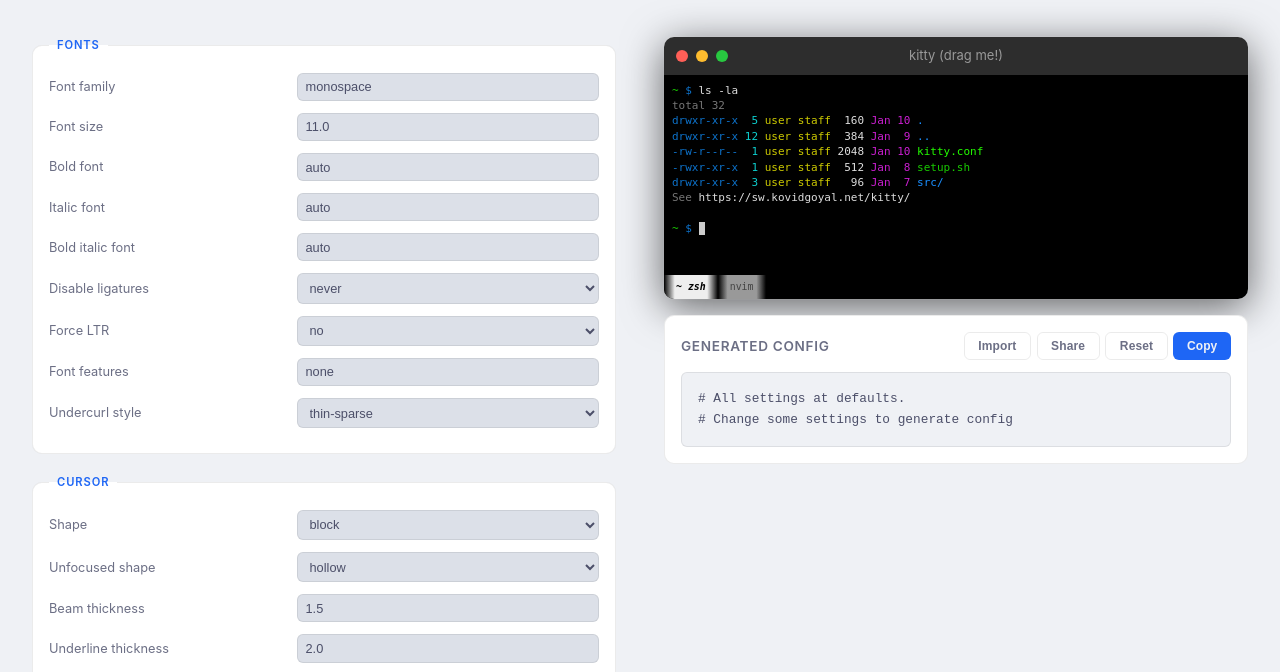
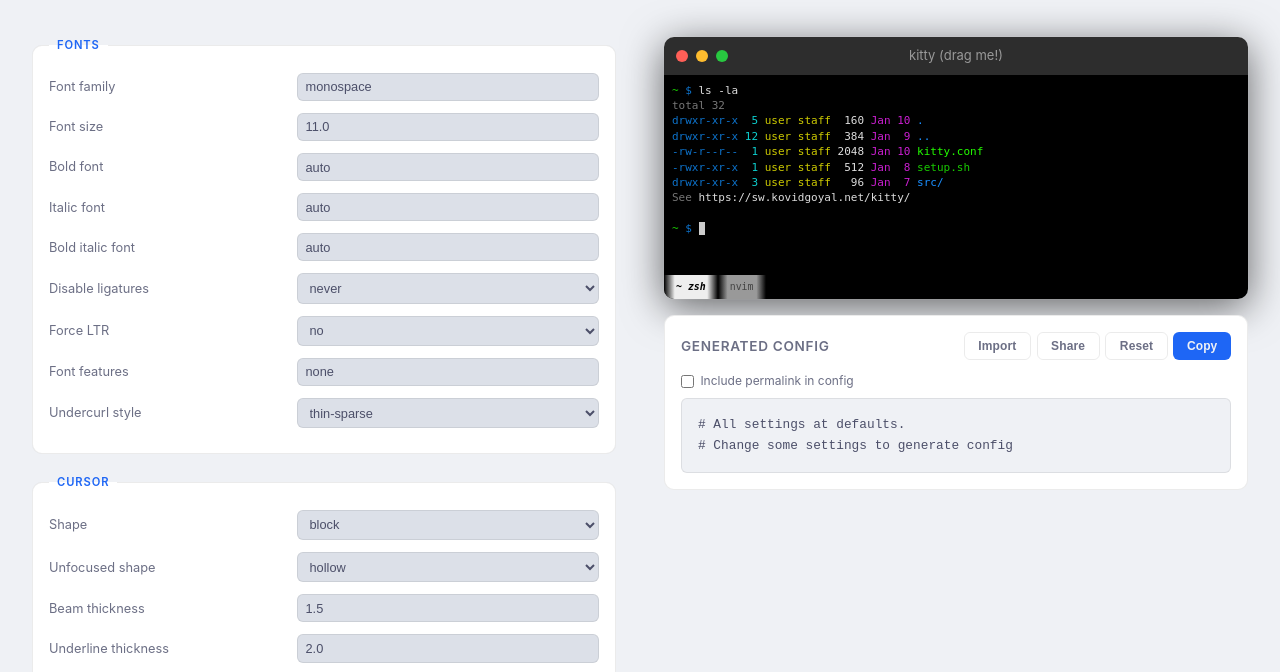
Before and after one commit to balintb/kitty-conf, a website built with Vite: page index.html in a window 1280 px wide. Shown: the part 114-786 px from the top of the page. Built offline with nearby package versions, Linux system fonts and the light colour scheme.

Commit message:
Permalink comment

```diff
--- a/src/generate.ts
+++ b/src/generate.ts
@@ -8,7 +8,7 @@ export function generateConfig(): string {
     return "# All settings at defaults.\n# Change some settings to generate config\n";
   }
 
-  const lines: string[] = ["# kitty.conf", "# Generated by kitty-conf (https://kitty-conf.balintb.com/)", ""];
+  const lines: string[] = ["# Generated by kitty-conf (https://kitty-conf.balintb.com/)", ""];
 
   for (const category of CATEGORIES) {
     const categoryLines: string[] = [];
--- a/src/style.css
+++ b/src/style.css
@@ -653,6 +653,20 @@ main {
   gap: 0.35rem;
 }
 
+.permalink-toggle {
+  display: flex;
+  align-items: center;
+  gap: 0.4rem;
+  font-size: 0.75rem;
+  color: var(--text-muted);
+  cursor: pointer;
+  margin-bottom: 0.5rem;
+}
+
+.permalink-toggle input[type="checkbox"] {
+  accent-color: var(--accent);
+}
+
 .output pre {
   background: var(--bg);
   border: 1px solid var(--border);
--- a/src/ui.ts
+++ b/src/ui.ts
@@ -344,6 +344,16 @@ export function render(root: HTMLElement): void {
   outputHeader.appendChild(buttons);
   output.appendChild(outputHeader);
 
+  const permalinkRow = document.createElement("label");
+  permalinkRow.className = "permalink-toggle";
+  const permalinkCheckbox = document.createElement("input");
+  permalinkCheckbox.type = "checkbox";
+  permalinkCheckbox.addEventListener("change", syncAll);
+  const permalinkLabel = document.createTextNode("Include permalink in config");
+  permalinkRow.appendChild(permalinkCheckbox);
+  permalinkRow.appendChild(permalinkLabel);
+  output.appendChild(permalinkRow);
+
   const importSection = document.createElement("div");
   importSection.className = "import-section hidden";
 
@@ -422,9 +432,20 @@ export function render(root: HTMLElement): void {
         picker.value = val;
       }
     }
-    codeEl.textContent = generateConfig();
+    const config = generateConfig();
+    codeEl.textContent = config;
+    if (permalinkCheckbox.checked) {
+      buildShareUrl().then((url) => {
+        if (url.includes("#")) {
+          codeEl.textContent = config.replace(
+            /^(# Generated by .*\n)/,
+            `$1# Permalink: ${url}\n`,
+          );
+        }
+      });
+    }
   }
 
   subscribe(syncAll);
-  codeEl.textContent = generateConfig();
+  syncAll();
 }
```
